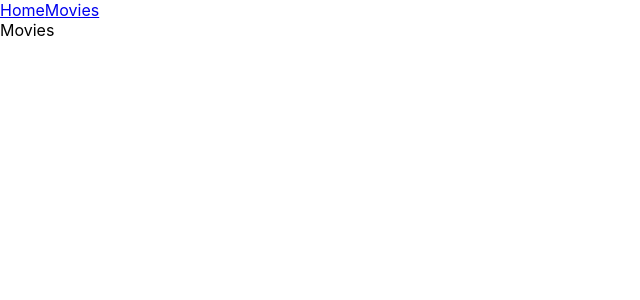
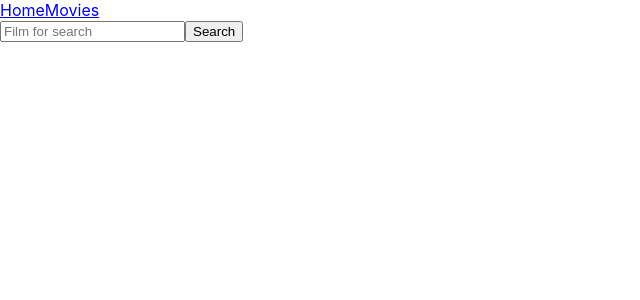
Before and after one commit to starik061/goit-react-hw-05-movies, a React (Create React App) app: page /movies in a window 1280 px wide. Shown: the top 300 px of the page, without its empty margins (0-640 px from the left). Built offline with nearby package versions, Linux system fonts and the light colour scheme.

Commit message:
made Movies page functionality

```diff
--- /dev/null
+++ b/src/components/FindMovies/FindMovies.jsx
@@ -0,0 +1,19 @@
+import React from 'react';
+import { Link } from 'react-router-dom';
+// import PropTypes from 'prop-types'
+
+const FindMovies = props => {
+  return (
+    <ul>
+      {props.movies.map(movie => (
+        <li key={movie?.id}>
+          <Link to={`${movie?.id}`}>{movie?.original_title}</Link>
+        </li>
+      ))}
+    </ul>
+  );
+};
+
+// FindMovies.propTypes = {}
+
+export default FindMovies;
--- a/src/components/Reviews/Reviews.jsx
+++ b/src/components/Reviews/Reviews.jsx
@@ -31,6 +31,7 @@ const Reviews = () => {
       </div>
     );
   }
+  return <div>We don't have any reviews for this film</div>;
 };
 
 export default Reviews;
--- /dev/null
+++ b/src/components/SearchMovieForm/SearchMovieForm.jsx
@@ -0,0 +1,30 @@
+import React, { useState } from 'react';
+// import PropTypes from 'prop-types'
+
+const SearchMovieForm = props => {
+  const [inputValue, setInputValue] = useState('');
+
+  const handleSubmit = event => {
+    event.preventDefault();
+    props.searchMovie(inputValue);
+    setInputValue('');
+  };
+  const handleInput = event => {
+    setInputValue(event.target.value);
+  };
+  return (
+    <form onSubmit={handleSubmit}>
+      <input
+        onChange={handleInput}
+        type="text"
+        placeholder="Film for search"
+        value={inputValue}
+      />
+      <button type="submit">Search</button>
+    </form>
+  );
+};
+
+// SearchMovieForm.propTypes = {};
+
+export default SearchMovieForm;
--- a/src/moviesAPI/fetchMoviesData.js
+++ b/src/moviesAPI/fetchMoviesData.js
@@ -75,3 +75,22 @@ export const fetchMovieReview = movieId => {
     .then(response => response.results)
     .catch(err => console.error(err));
 };
+
+export const fetchMovieByQuery = query => {
+  const options = {
+    method: 'GET',
+    headers: {
+      accept: 'application/json',
+      Authorization:
+        'Bearer eyJhbGciOiJIUzI1NiJ9.eyJhdWQiOiI5MDYyYWMyZWNiZjNmYjk1YWM5Mzc1ZWNmMDY1Y2M5NiIsInN1YiI6IjY0Nzg1NDRhMDc2Y2U4MDBjNTBhZDZmNyIsInNjb3BlcyI6WyJhcGlfcmVhZCJdLCJ2ZXJzaW9uIjoxfQ.dj9JHo6BS7b-nDH8R0SXWEYbjX-5KPxmVhRCe0GPRME',
+    },
+  };
+
+  return fetch(
+    `https://api.themoviedb.org/3/search/movie?query=${query}&include_adult=false&language=en-US&page=1`,
+    options
+  )
+    .then(response => response.json())
+    .then(response => response.results)
+    .catch(err => console.error(err));
+};
--- a/src/pages/Movies.jsx
+++ b/src/pages/Movies.jsx
@@ -1,8 +1,33 @@
-import React from 'react';
+import React, { useState } from 'react';
 // import PropTypes from 'prop-types';
+import SearchMovieForm from '../components/SearchMovieForm/SearchMovieForm';
+import { fetchMovieByQuery } from 'moviesAPI/fetchMoviesData';
+import FindMovies from 'components/FindMovies/FindMovies';
 
 const Movies = props => {
-  return <div>Movies</div>;
+  const [findMovies, setFindMovies] = useState([]);
+  const [isFound, setIsFound] = useState(true);
+
+  const searchMovie = async query => {
+    try {
+      const findMoviesArray = await fetchMovieByQuery(query);
+
+      setFindMovies(findMoviesArray);
+
+      if (findMoviesArray.length > 0) {
+        setIsFound(false);
+      }
+
+      console.log(findMovies);
+    } catch (error) {}
+  };
+  return (
+    <>
+      <SearchMovieForm searchMovie={searchMovie} />
+      {findMovies.length > 0 && <FindMovies movies={findMovies} />}
+      {findMovies.length === 0 && !isFound && <div>Not found</div>}
+    </>
+  );
 };
 
 // Movies.propTypes = {};
```
